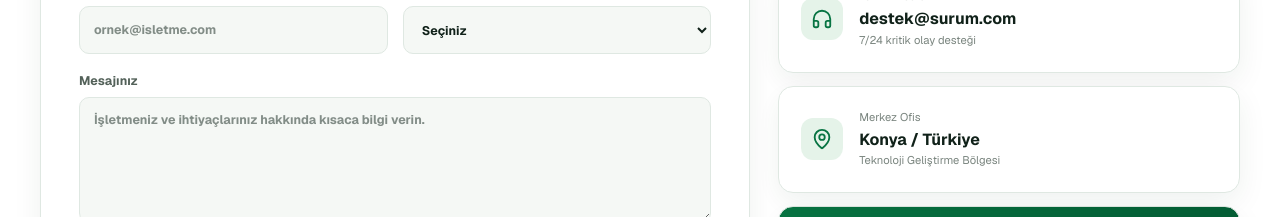
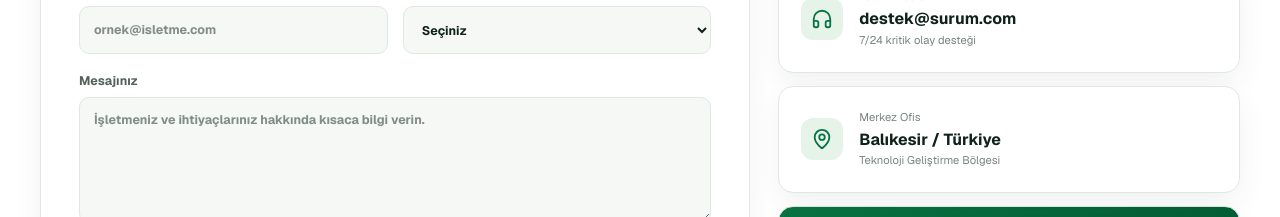
Before and after one commit to alibasaran10/Basaranciftligim, a Next.js app in the folder site/: page /iletisim in a window 1280 px wide. Shown: the part 940-1157 px from the top of the page. Built offline with nearby package versions, Linux system fonts and the light colour scheme.

Commit message:
fix: update Merkez Ofis address to Balıkesir / Türkiye

```diff
--- a/site/app/iletisim/page.tsx
+++ b/site/app/iletisim/page.tsx
@@ -22,7 +22,7 @@ const contactCards = [
   [Phone, "Satış & Demo", "+90 850 255 00 55", "Hafta içi 09.00 – 18.00"],
   [Mail, "E-posta", "info@surum.com", "Bir iş günü içinde yanıt"],
   [Headphones, "Teknik Destek", "destek@surum.com", "7/24 kritik olay desteği"],
-  [MapPin, "Merkez Ofis", "Konya / Türkiye", "Teknoloji Geliştirme Bölgesi"],
+  [MapPin, "Merkez Ofis", "Balıkesir / Türkiye", "Teknoloji Geliştirme Bölgesi"],
 ] as const;
 
 export default function ContactPage() {
--- a/site/components/layout/SiteFooter.tsx
+++ b/site/components/layout/SiteFooter.tsx
@@ -74,7 +74,7 @@ export function SiteFooter() {
             <Mail size={15} /> info@surum.com
           </a>
           <span>
-            <MapPin size={15} /> Teknoloji Geliştirme Bölgesi, Konya / Türkiye
+            <MapPin size={15} /> Teknoloji Geliştirme Bölgesi, Balıkesir / Türkiye
           </span>
         </div>
       </div>
```
